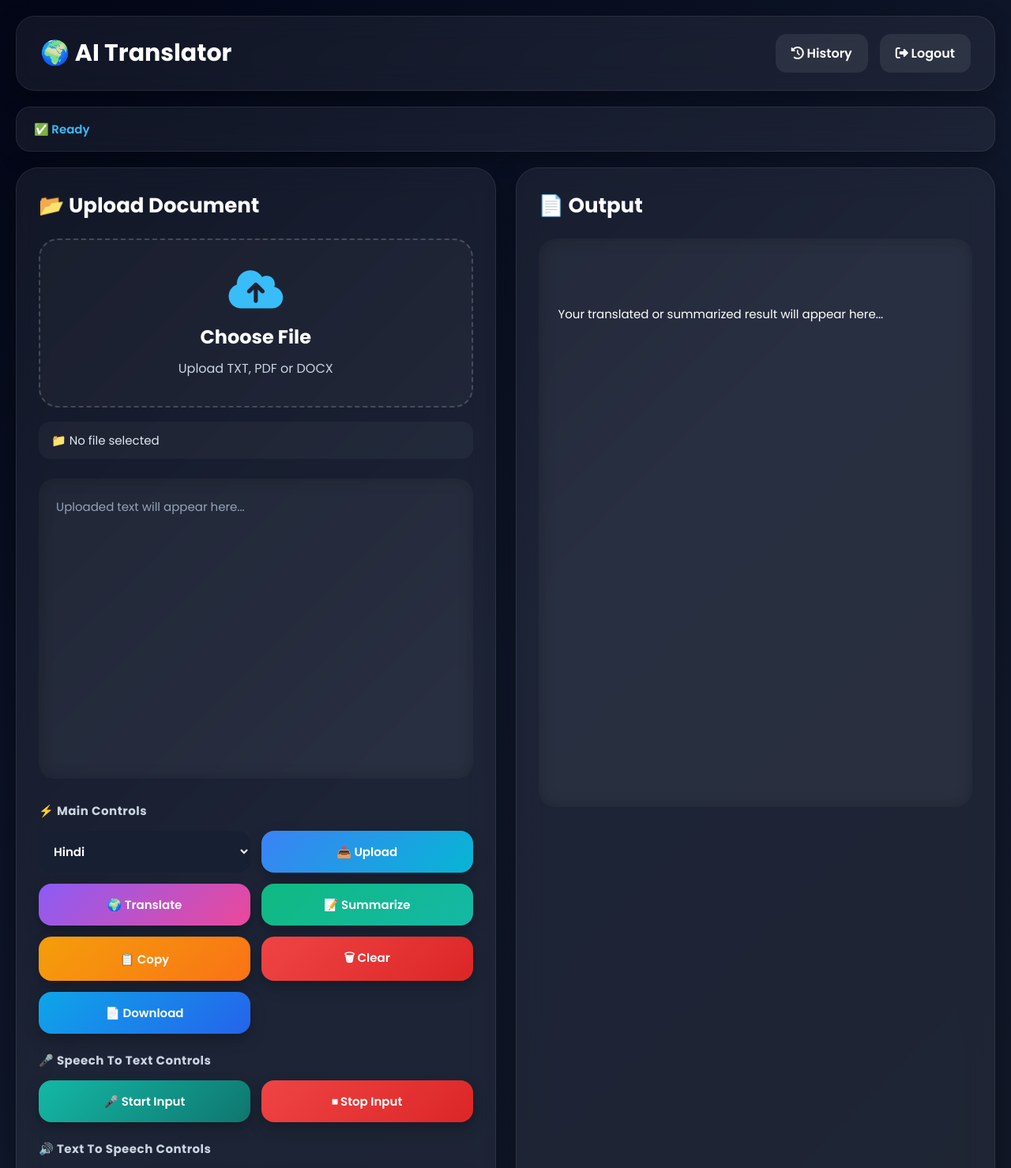
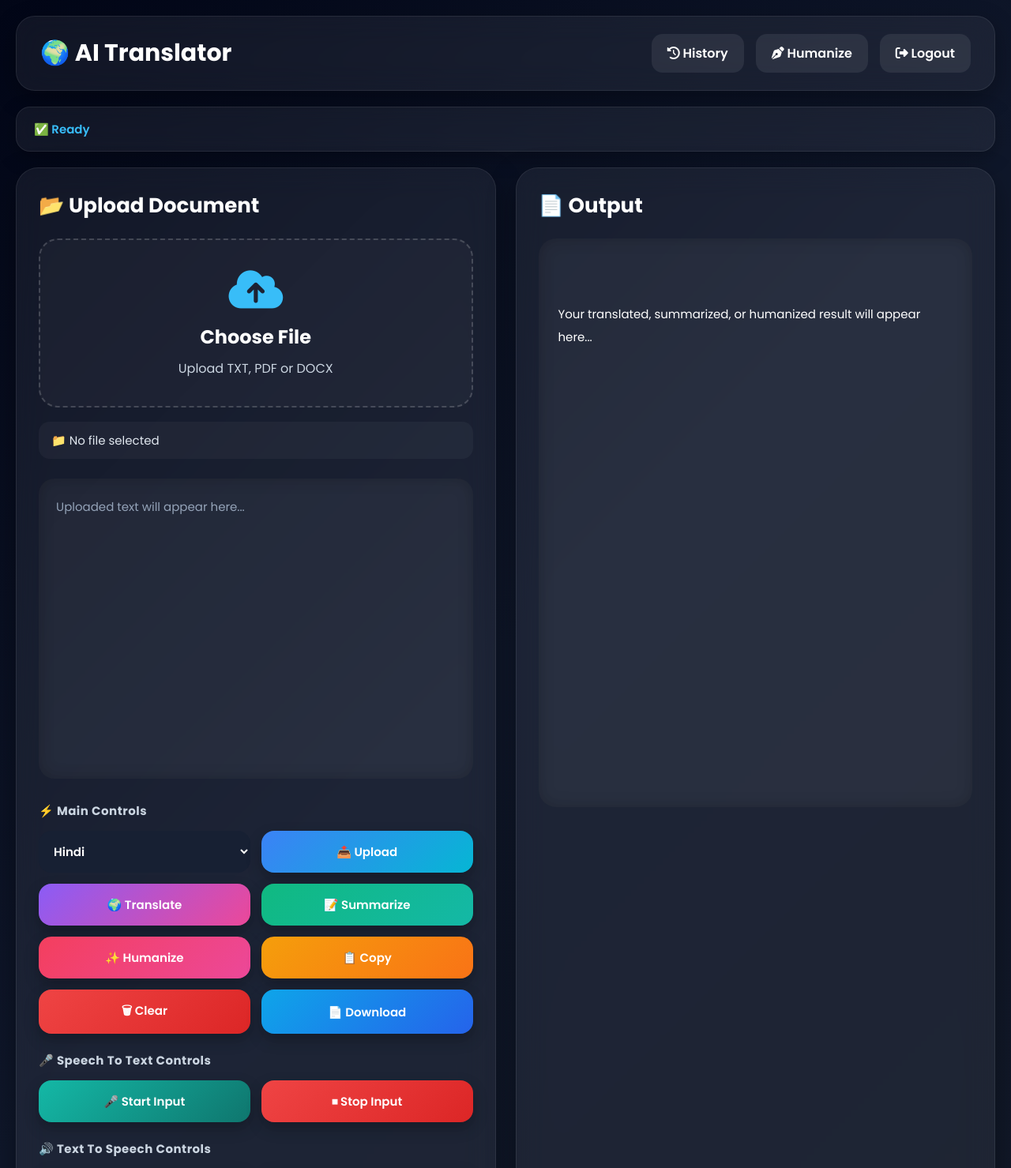
Before and after one commit to devanshsinghtomar/-AI-document-processing-platform-2, a Flask app: page / in a window 1280 px wide. Shown: the top 1479 px of the page at 79% size. Run offline with Flask 3, Linux system fonts and the light colour scheme; the visitor is signed in with stand-in values (Sample User, id 1).

Commit message:
Add humanize button and update output messages
Added a new button for humanizing text and updated related functions. Improved output message to reflect all processing types.

```diff
--- a/templates/index.html
+++ b/templates/index.html
@@ -65,6 +65,7 @@ gap:10px;
 display:flex;
 gap:15px;
 align-items:center;
+flex-wrap:wrap;
 }
 
 .nav-links a{
@@ -298,6 +299,10 @@ background:linear-gradient(135deg,#8b5cf6,#ec4899);
 background:linear-gradient(135deg,#10b981,#14b8a6);
 }
 
+.btn-humanize{
+background:linear-gradient(135deg,#f43f5e,#ec4899);
+}
+
 .btn-copy{
 background:linear-gradient(135deg,#f59e0b,#f97316);
 }
@@ -420,6 +425,11 @@ height:350px;
 History
 </a>
 
+<a href="/humanize-page">
+<i class="fa-solid fa-pen-nib"></i>
+Humanize
+</a>
+
 <a href="/logout">
 <i class="fa-solid fa-right-from-bracket"></i>
 Logout
@@ -500,6 +510,11 @@ onclick="translateText()">
 <button class="btn-summary"
 onclick="summarizeText()">
 📝 Summarize
+</button>
+
+<button class="btn-humanize"
+onclick="humanizeText()">
+✨ Humanize
 </button>
 
 <button class="btn-copy"
@@ -595,7 +610,7 @@ onclick="stopSpeechOutput()">
 
 <div class="output-box" id="outputText">
 
-Your translated or summarized result will appear here...
+Your translated, summarized, or humanized result will appear here...
 
 </div>
 
@@ -810,6 +825,58 @@ updateStatus('✅ Summary completed');
 alert('Summary Failed');
 
 updateStatus('❌ Summary failed');
+
+}
+
+}
+
+/* =========================================
+HUMANIZE
+========================================= */
+
+async function humanizeText(){
+
+const text =
+document.getElementById('inputText').value;
+
+if(!text){
+
+alert('Please upload or enter text');
+
+return;
+
+}
+
+updateStatus('✨ Humanizing text...');
+
+try{
+
+const response = await fetch('/humanize',{
+
+method:'POST',
+
+headers:{
+'Content-Type':'application/json'
+},
+
+body:JSON.stringify({
+text:text
+})
+
+});
+
+const data = await response.json();
+
+document.getElementById('outputText').innerText =
+data.result;
+
+updateStatus('✅ Humanization completed');
+
+}catch(error){
+
+alert('Humanization Failed');
+
+updateStatus('❌ Humanization failed');
 
 }
 
```
Lines whose indentation alone changed are shown as unchanged.
